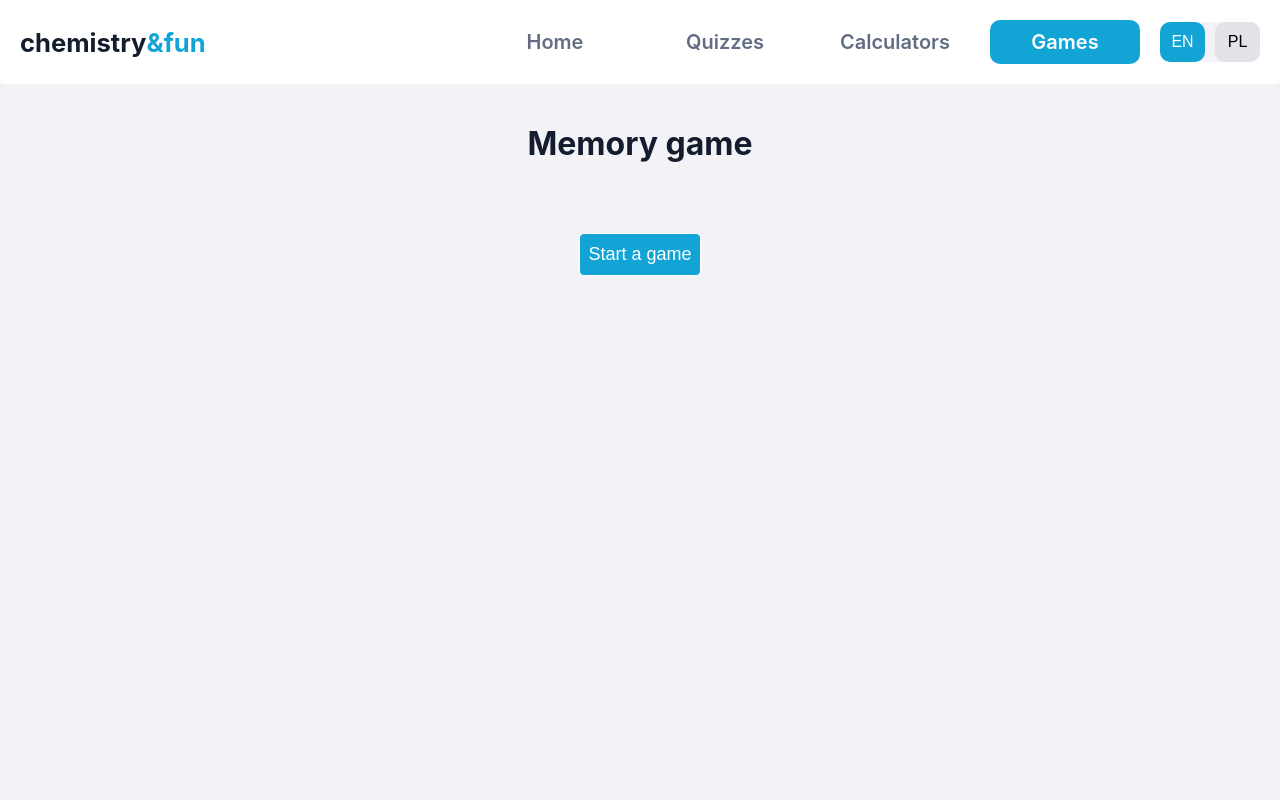
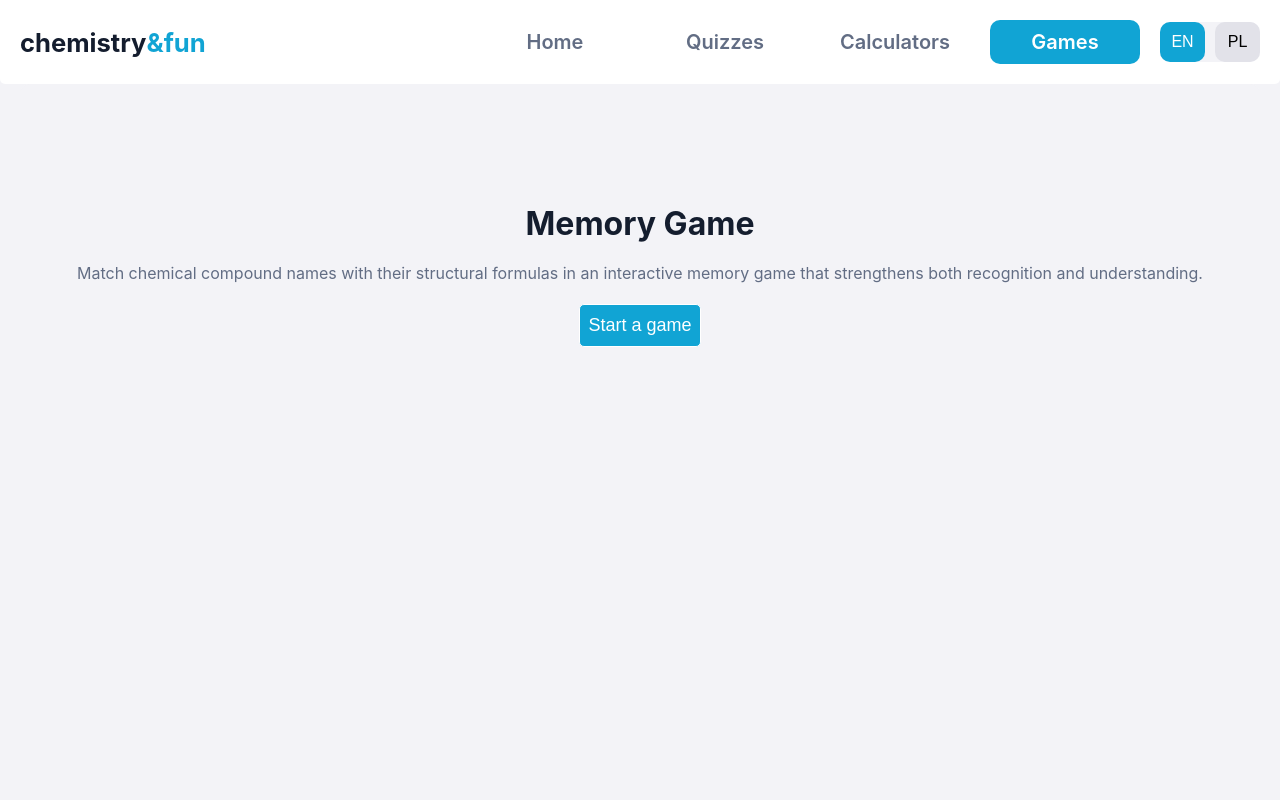
Before and after one commit to karolina-rachuta/chemistry-fun, a React (Create React App) app in the folder client/: page /games in a window 1280 px wide. Shown: the top 800 px of the page. Built offline with nearby package versions, Linux system fonts and the light colour scheme.

Commit message:
adding description to memory game

```diff
--- a/client/public/index.html
+++ b/client/public/index.html
@@ -5,13 +5,13 @@
     <meta charset="utf-8" />
     <meta name="viewport" content="width=device-width, initial-scale=1" />
     <meta name="theme-color" content="#000000" />
-    <meta name="description" content="Web site created using create-react-app" />
+    <meta name="description" content="Learn chemistry in fun way" />
     <link rel="icon" type="image/png" href="%PUBLIC_URL%/favicon-96x96.png" sizes="96x96" />
     <link rel="icon" type="image/svg+xml" href="%PUBLIC_URL%/favicon.svg" />
     <link rel="shortcut icon" href="%PUBLIC_URL%/favicon.ico" />
     <link rel="apple-touch-icon" sizes="180x180" href="%PUBLIC_URL%/apple-touch-icon.png" />
     <link rel="manifest" href="%PUBLIC_URL%/site.webmanifest" />
-    <title>React App</title>
+    <title>Chemistry&Fun</title>
 </head>
 
 <body>
--- a/client/public/locales/en/translation.json
+++ b/client/public/locales/en/translation.json
@@ -84,5 +84,9 @@
     },
     "games": {
         "hdl": "Games"
+    },
+    "memory": {
+        "hdl": "Memory Game",
+        "desc": "Match chemical compound names with their structural formulas in an interactive memory game that strengthens both recognition and understanding."
     }
 }
--- a/client/public/locales/pl/translation.json
+++ b/client/public/locales/pl/translation.json
@@ -84,5 +84,9 @@
     },
     "games": {
         "hdl": "Gry"
+    },
+    "memory": {
+        "hdl": "Chemiczna Gra Pamięciowa",
+        "desc": "Dopasuj nazwy związków chemicznych do ich wzorów strukturalnych w interaktywnej grze memory, która rozwija rozpoznawanie i zrozumienie."
     }
 }
--- a/client/src/App.css
+++ b/client/src/App.css
@@ -77,3 +77,7 @@ a {
 .text-center {
     text-align: center;
 }
+
+.margin-top {
+    margin-top: 100px;
+}
--- a/client/src/components/allQuizzes/AllQuizzes.css
+++ b/client/src/components/allQuizzes/AllQuizzes.css
@@ -4,7 +4,7 @@
     flex-wrap: wrap;
     gap: 20px;
     width: 100%;
-    margin-top: var(--margin-top-container);
+    margin-top: 100px;
     margin-bottom: var(--margin-bottom-container);
 }
 
--- a/client/src/components/games/memory/Board.tsx
+++ b/client/src/components/games/memory/Board.tsx
@@ -4,9 +4,12 @@ import useMemoryContext from './useMemoryContext';
 import { v4 as uuidv4 } from 'uuid';
 import Card from './Card';
 import Button from '../../ui/Button';
+import { useTranslation } from 'react-i18next';
+import clsx from 'clsx';
 import './Memory.css';
 
 function Board() {
+    const { t } = useTranslation();
     const { cards, setCards } = useMemoryContext();
     const [selectedCards, setSelectedCards] = useState<string[]>([]);
     const [isBoardLocked, setIsBoardLocked] = useState<boolean>(false);
@@ -118,6 +121,9 @@ function Board() {
 
     return (
         <div className="memory_container">
+            {/* <h2 className={clsx("hdl", "margin-top")}>{t('memory.hdl')}</h2>
+            <p className='about-desc'>{t('memory.desc')}</p> */}
+
              {cards.length === 0 && (
                 <Button
                     variant="nav"
--- a/client/src/components/games/memory/Memory.css
+++ b/client/src/components/games/memory/Memory.css
@@ -1,6 +1,11 @@
 .memory_container {
     width: 100%;
-    margin-top: 50px;
+    padding-bottom: 50px;
+    display: flex;
+    flex-direction: column;
+    align-items: center;
+    justify-content: center;
+    gap:50px;
 }
 
 .board {
@@ -8,6 +13,7 @@
     grid-template-columns: repeat(2, 140px);
     gap: 1rem;
     justify-content: center;
+    margin-top: 50px;
 }
 
 .card {
--- a/client/src/components/homepage/Hero.css
+++ b/client/src/components/homepage/Hero.css
@@ -7,10 +7,6 @@
   justify-content: center;
   flex-direction: column;
   gap: 20px;
-
-  @media screen and (min-width: 800px) {
-    height: 1000px;
-  }
 }
 
 .hdl__main {
--- a/client/src/components/ui/Container.module.css
+++ b/client/src/components/ui/Container.module.css
@@ -61,13 +61,6 @@
     box-shadow: none;
 }
 
-@media screen and (min-width: 600px) {
-    .calculatorsContainer {
-        padding-top: 50px;
-        padding-bottom: 50px;
-    }
-}
-
 .calculatorContainer {
     align-items: flex-start;
     max-width: 100%;
--- a/client/src/page/GamesPage.tsx
+++ b/client/src/page/GamesPage.tsx
@@ -3,14 +3,17 @@ import Footer from '../components/layout/footer/Footer';
 import Board from '../components/games/memory/Board';
 import ComponentContainer from '../components/ui/ComponentContainer';
 import clsx from 'clsx';
+import { useTranslation } from 'react-i18next';
 
 function GamesPage() {
+    const { t } = useTranslation();
     return (
         <>
             <Header />
                 <div className="container">
                     <ComponentContainer className={clsx("container", "text-center")} variant="pageContainer">
-                        <h2 className='hdl'>Memory game</h2>
+                        <h2 className={clsx("hdl", "margin-top")}>{t('memory.hdl')}</h2>
+                        <p className='about-desc'>{t('memory.desc')}</p>
                         <Board />
                     </ComponentContainer>
                 </div>
```
